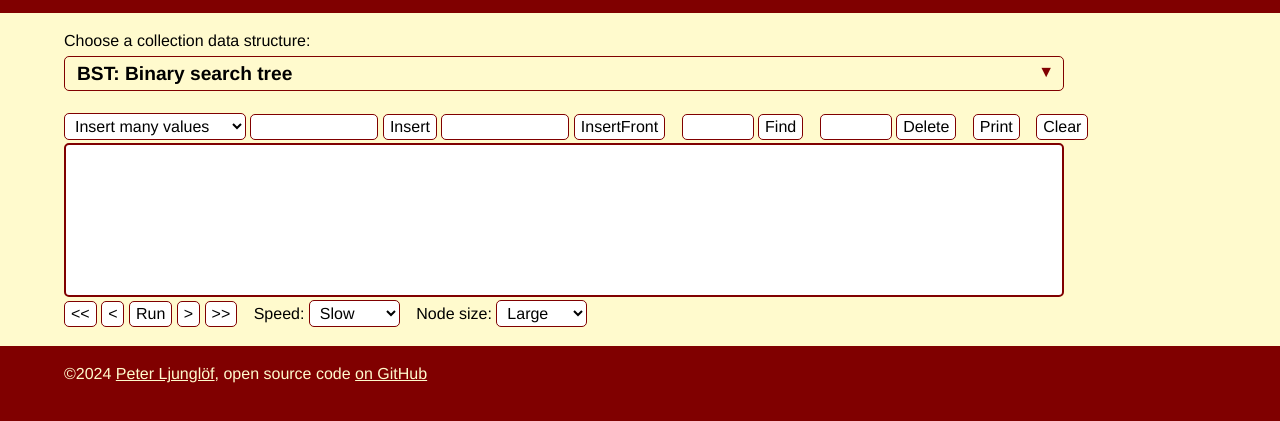
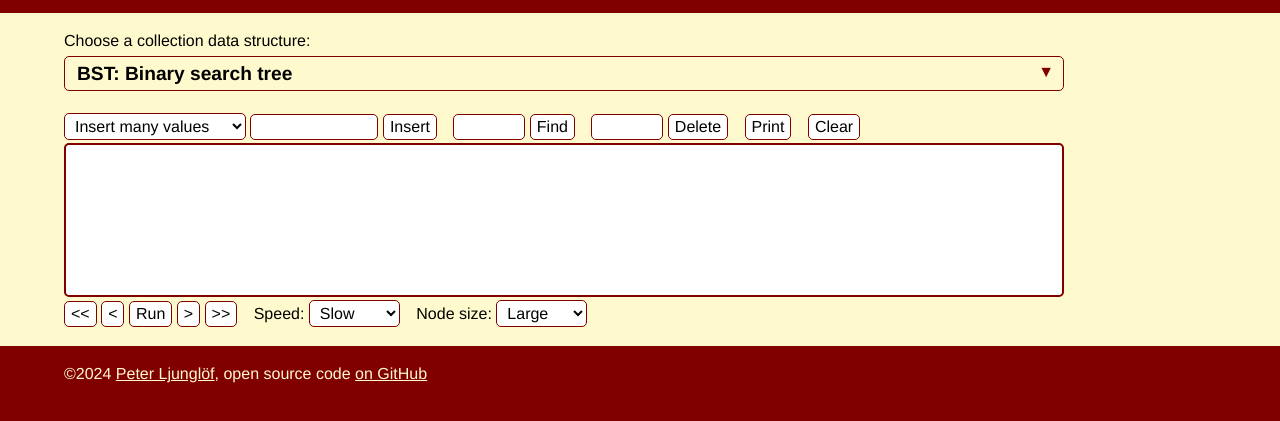
Before and after one commit to Qweting/dsvis, a website: page public/collections.html in a window 1280 px wide. Shown: the part 47-468 px from the top of the page. Drawn offline with Linux system fonts and the light colour scheme.

Commit message:
small fixes

```diff
--- a/public/collections.html
+++ b/public/collections.html
@@ -61,18 +61,6 @@
               type="submit"
               value="Insert"
             />
-            <input
-                class="insertFrontField disableWhenRunning"
-                type="text"
-                size="10"
-                maxlength="20"
-            />
-            <input
-                class="insertFrontSubmit disableWhenRunning"
-                type="submit"
-                value="InsertFront"
-            />
-
           </span>
           <span class="formgroup">
             <input
--- a/src/objects/basic-structure-objects/linked-node.ts
+++ b/src/objects/basic-structure-objects/linked-node.ts
@@ -52,4 +52,7 @@ export class LinkedNode extends G {
     getSize(): number {
         return this.nodeWidth;
     }
+
+
+
 }
--- a/src/objects/basic-structure-objects/node-connection.ts
+++ b/src/objects/basic-structure-objects/node-connection.ts
@@ -10,9 +10,11 @@ export class LinkedConnection extends Connection<LinkedNode> {
         this.nodeDimensions = nodeDimensions;
         this.setCoords(this.getEndCoords(end.getCenterPos(), false));
         svgContext.put(this);
-        this.init(strokeWidth, 0, true);
+        this.init(strokeWidth,0,  true);
         this.front();
     }
+
+
 
     updateEnd(endNodeCoords: [number, number], animationDuration: number): void
     {
```
Also changed, not shown: src/basic/LinkedListAnim.ts (+10 -6 lines).
